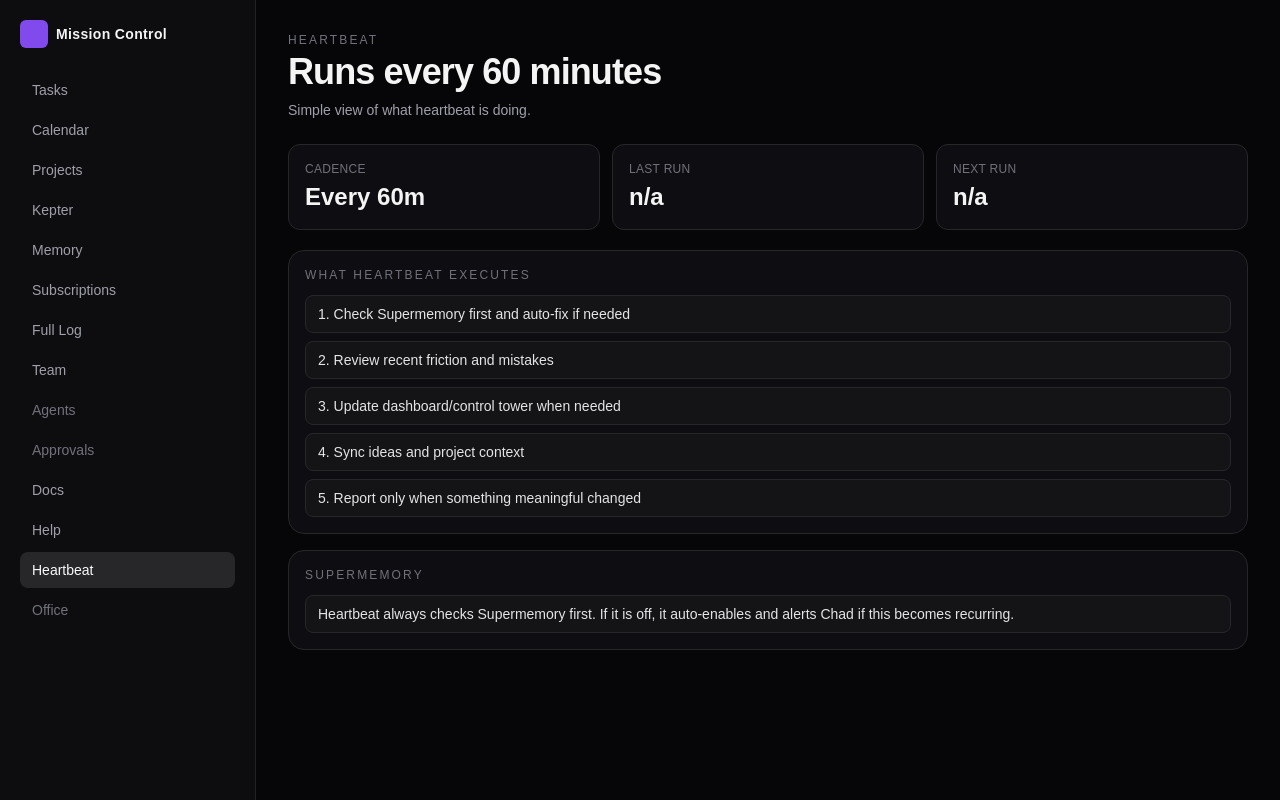
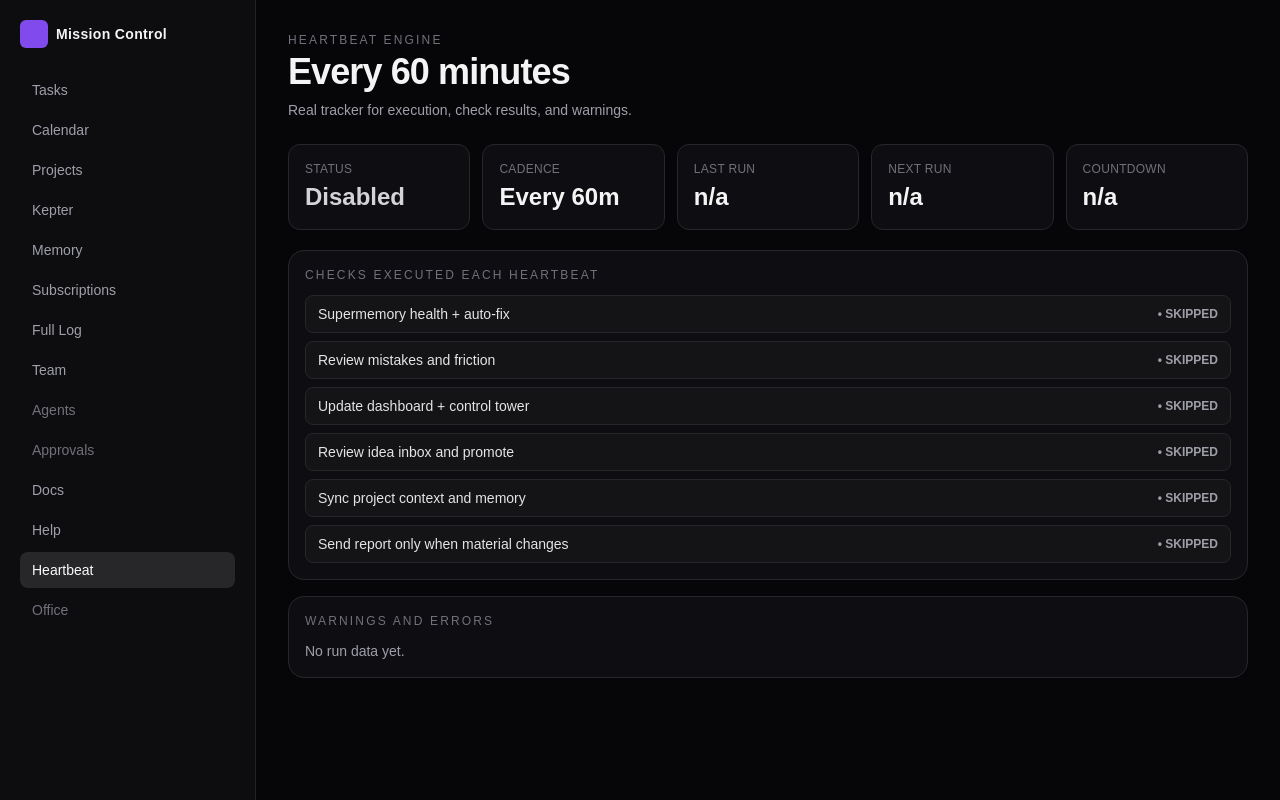
Before and after one commit to maltch1977/mission_control, a Next.js app in the folder mission-control/: page /heartbeat in a window 1280 px wide. Built offline with nearby package versions, Linux system fonts and the light colour scheme; no server answers; the database is empty.

Commit message:
Heartbeat engine: real run/check tracker with status, countdown, and SQL schema

```diff
--- a/mission-control/src/app/heartbeat/page.tsx
+++ b/mission-control/src/app/heartbeat/page.tsx
@@ -4,63 +4,158 @@ import { useEffect, useMemo, useState } from "react";
 import { Sidebar } from "@/components/sidebar";
 import { supabase } from "@/lib/supabase";
 
-type HeartbeatEntry = {
+type HeartbeatRun = {
   id: string;
-  title: string;
-  summary: string;
-  date_key: string;
+  ran_at: string;
+  status: "active" | "delayed" | "disabled" | "error";
+  duration_ms: number | null;
+  supermemory_ok: boolean | null;
+  warning_count: number | null;
+  error_count: number | null;
   created_at?: string | null;
+};
+
+type HeartbeatCheck = {
+  id: string;
+  run_id: string;
+  check_key: string;
+  result: "pass" | "fail" | "skipped";
+  message: string | null;
+  completed_at: string | null;
+};
+
+type MemoryFallback = {
+  id: string;
+  created_at: string | null;
 };
 
 const CADENCE_MINUTES = 60;
 
-const actions = [
-  "Check Supermemory first and auto-fix if needed",
-  "Review recent friction and mistakes",
-  "Update dashboard/control tower when needed",
-  "Sync ideas and project context",
-  "Report only when something meaningful changed",
+const checkCatalog = [
+  { key: "supermemory", label: "Supermemory health + auto-fix" },
+  { key: "friction-review", label: "Review mistakes and friction" },
+  { key: "ops-sync", label: "Update dashboard + control tower" },
+  { key: "ideas-sync", label: "Review idea inbox and promote" },
+  { key: "project-sync", label: "Sync project context and memory" },
+  { key: "reporting", label: "Send report only when material changes" },
 ];
 
 export default function HeartbeatPage() {
-  const [rows, setRows] = useState<HeartbeatEntry[]>([]);
+  const [runs, setRuns] = useState<HeartbeatRun[]>([]);
+  const [checks, setChecks] = useState<HeartbeatCheck[]>([]);
+  const [fallback, setFallback] = useState<MemoryFallback[]>([]);
+  const [setupRequired, setSetupRequired] = useState(false);
+  const [now, setNow] = useState(Date.now());
+
+  useEffect(() => {
+    const timer = setInterval(() => setNow(Date.now()), 1000);
+    return () => clearInterval(timer);
+  }, []);
 
   useEffect(() => {
     const load = async () => {
       if (!supabase) return;
-      const { data } = await supabase
-        .from("memory_entries")
-        .select("id,title,summary,date_key,created_at")
-        .eq("source", "heartbeat")
-        .order("date_key", { ascending: false })
-        .limit(20);
-      if (data) setRows(data as HeartbeatEntry[]);
+
+      const runsResp = await supabase
+        .from("heartbeat_runs")
+        .select("id,ran_at,status,duration_ms,supermemory_ok,warning_count,error_count,created_at")
+        .order("ran_at", { ascending: false })
+        .limit(40);
+
+      if (runsResp.error) {
+        const msg = runsResp.error.message.toLowerCase();
+        if (msg.includes("does not exist") || msg.includes("relation")) {
+          setSetupRequired(true);
+        }
+      }
+
+      if (runsResp.data) {
+        const cleaned = (runsResp.data as HeartbeatRun[]).filter((r) => new Date(r.ran_at).getTime() <= Date.now() + 2 * 60 * 1000);
+        setRuns(cleaned);
+
+        const latestRunId = cleaned[0]?.id;
+        if (latestRunId) {
+          const checksResp = await supabase
+            .from("heartbeat_checks")
+            .select("id,run_id,check_key,result,message,completed_at")
+            .eq("run_id", latestRunId)
+            .order("check_key", { ascending: true });
+
+          if (checksResp.data) setChecks(checksResp.data as HeartbeatCheck[]);
+        }
+      }
+
+      // fallback for environments not yet logging heartbeat_runs
+      if (!runsResp.data || runsResp.data.length === 0) {
+        const fallbackResp = await supabase
+          .from("memory_entries")
+          .select("id,created_at")
+          .eq("source", "heartbeat")
+          .order("created_at", { ascending: false })
+          .limit(10);
+        if (fallbackResp.data) setFallback(fallbackResp.data as MemoryFallback[]);
+      }
     };
+
     void load();
   }, []);
 
-  const timeline = useMemo(() => {
-    const nowMs = Date.now();
-    return rows
-      .filter((r) => !!r.created_at)
-      .map((r) => ({ ...r, ts: new Date(r.created_at as string) }))
-      .filter((r) => !Number.isNaN(r.ts.getTime()))
-      // guardrail: ignore future timestamps beyond 2 minutes
-      .filter((r) => r.ts.getTime() <= nowMs + 2 * 60 * 1000)
-      .sort((a, b) => b.ts.getTime() - a.ts.getTime());
-  }, [rows]);
+  const lastRun = useMemo(() => {
+    if (runs.length > 0) return new Date(runs[0].ran_at);
+    if (fallback[0]?.created_at) return new Date(fallback[0].created_at);
+    return null;
+  }, [runs, fallback]);
 
-  const lastRun = timeline[0]?.ts ?? null;
-  const nextRun = lastRun ? new Date(lastRun.getTime() + CADENCE_MINUTES * 60000) : null;
+  const nextRun = lastRun ? new Date(lastRun.getTime() + CADENCE_MINUTES * 60_000) : null;
 
-  const formatClock = (d: Date) =>
-    d.toLocaleTimeString([], {
-      hour: "numeric",
-      minute: "2-digit",
-    });
+  const countdown = useMemo(() => {
+    if (!nextRun) return "n/a";
+    const diff = nextRun.getTime() - now;
+    if (diff <= 0) return "Due now";
+    const total = Math.floor(diff / 1000);
+    const m = Math.floor(total / 60)
+      .toString()
+      .padStart(2, "0");
+    const s = Math.floor(total % 60)
+      .toString()
+      .padStart(2, "0");
+    return `${m}:${s}`;
+  }, [nextRun, now]);
 
-  const lastRunLabel = lastRun ? formatClock(lastRun) : "n/a";
-  const nextRunLabel = nextRun ? formatClock(nextRun) : "n/a";
+  const status = useMemo(() => {
+    if (runs[0]?.status) return runs[0].status;
+    if (!lastRun) return "disabled" as const;
+    const ageMin = Math.floor((now - lastRun.getTime()) / 60_000);
+    return ageMin <= 75 ? ("active" as const) : ("delayed" as const);
+  }, [runs, lastRun, now]);
+
+  const statusLabel =
+    status === "active"
+      ? "Active"
+      : status === "delayed"
+      ? "Delayed"
+      : status === "error"
+      ? "Error"
+      : "Disabled";
+
+  const statusTone =
+    status === "active"
+      ? "text-emerald-300"
+      : status === "delayed"
+      ? "text-amber-300"
+      : status === "error"
+      ? "text-rose-300"
+      : "text-zinc-300";
+
+  const checksByKey = useMemo(() => new Map(checks.map((c) => [c.check_key, c])), [checks]);
+
+  const fmt = (d: Date | null) =>
+    d
+      ? d.toLocaleTimeString([], {
+          hour: "numeric",
+          minute: "2-digit",
+        })
+      : "n/a";
 
   return (
     <div className="min-h-screen bg-[#060609] text-zinc-100">
@@ -69,33 +164,58 @@ export default function HeartbeatPage() {
 
         <main className="flex-1 px-5 py-6 md:px-8 md:py-8">
           <header className="mb-6">
-            <p className="text-xs uppercase tracking-[0.18em] text-zinc-500">Heartbeat</p>
-            <h1 className="mt-1 text-4xl font-semibold tracking-tight">Runs every 60 minutes</h1>
-            <p className="mt-2 text-sm text-zinc-400">Simple view of what heartbeat is doing.</p>
+            <p className="text-xs uppercase tracking-[0.18em] text-zinc-500">Heartbeat Engine</p>
+            <h1 className="mt-1 text-4xl font-semibold tracking-tight">Every 60 minutes</h1>
+            <p className="mt-2 text-sm text-zinc-400">Real tracker for execution, check results, and warnings.</p>
           </header>
 
-          <section className="mb-5 grid grid-cols-1 gap-3 md:grid-cols-3">
+          <section className="mb-5 grid grid-cols-2 gap-3 md:grid-cols-5">
+            <Stat label="Status" value={statusLabel} tone={statusTone} />
             <Stat label="Cadence" value="Every 60m" />
-            <Stat label="Last Run" value={lastRunLabel} />
-            <Stat label="Next Run" value={nextRunLabel} />
+            <Stat label="Last Run" value={fmt(lastRun)} />
+            <Stat label="Next Run" value={fmt(nextRun)} />
+            <Stat label="Countdown" value={countdown} />
           </section>
 
           <section className="mb-4 rounded-2xl border border-zinc-800 bg-[#0e0e12] p-4">
-            <h2 className="mb-3 text-xs uppercase tracking-[0.18em] text-zinc-500">What heartbeat executes</h2>
+            <h2 className="mb-3 text-xs uppercase tracking-[0.18em] text-zinc-500">Checks executed each heartbeat</h2>
             <div className="space-y-2">
-              {actions.map((item, i) => (
-                <div key={item} className="rounded-lg border border-zinc-800 bg-zinc-900/60 px-3 py-2 text-sm text-zinc-200">
-                  {i + 1}. {item}
-                </div>
-              ))}
+              {checkCatalog.map((item) => {
+                const row = checksByKey.get(item.key);
+                const result = row?.result || "skipped";
+                const color = result === "pass" ? "text-emerald-300" : result === "fail" ? "text-rose-300" : "text-zinc-400";
+                const icon = result === "pass" ? "✓" : result === "fail" ? "✕" : "•";
+                return (
+                  <div key={item.key} className="rounded-lg border border-zinc-800 bg-zinc-900/60 px-3 py-2">
+                    <div className="flex items-center justify-between gap-3">
+                      <p className="text-sm text-zinc-200">{item.label}</p>
+                      <p className={`text-xs font-semibold ${color}`}>
+                        {icon} {result.toUpperCase()}
+                      </p>
+                    </div>
+                    {row?.message ? <p className="mt-1 text-xs text-zinc-400">{row.message}</p> : null}
+                  </div>
+                );
+              })}
             </div>
           </section>
 
           <section className="rounded-2xl border border-zinc-800 bg-[#0e0e12] p-4">
-            <h2 className="mb-3 text-xs uppercase tracking-[0.18em] text-zinc-500">Supermemory</h2>
-            <div className="rounded-lg border border-zinc-800 bg-zinc-900/60 px-3 py-2 text-sm text-zinc-200">
-              Heartbeat always checks Supermemory first. If it is off, it auto-enables and alerts Chad if this becomes recurring.
-            </div>
+            <h2 className="mb-3 text-xs uppercase tracking-[0.18em] text-zinc-500">Warnings and errors</h2>
+            {runs[0] ? (
+              <div className="space-y-2 text-sm text-zinc-200">
+                <p>Warnings: {runs[0].warning_count ?? 0}</p>
+                <p>Errors: {runs[0].error_count ?? 0}</p>
+                <p>Supermemory: {runs[0].supermemory_ok ? "OK" : runs[0].supermemory_ok === false ? "FAIL" : "Unknown"}</p>
+              </div>
+            ) : (
+              <p className="text-sm text-zinc-400">No run data yet.</p>
+            )}
+            {setupRequired ? (
+              <p className="mt-3 text-xs text-amber-300">
+                Setup required: create heartbeat_runs and heartbeat_checks tables. See mission-control/HEARTBEAT_ENGINE.sql
+              </p>
+            ) : null}
           </section>
         </main>
       </div>
@@ -103,11 +223,11 @@ export default function HeartbeatPage() {
   );
 }
 
-function Stat({ label, value }: { label: string; value: string }) {
+function Stat({ label, value, tone = "text-zinc-100" }: { label: string; value: string; tone?: string }) {
   return (
     <div className="rounded-xl border border-zinc-800 bg-[#0e0e12] p-4">
       <p className="text-xs uppercase tracking-wide text-zinc-500">{label}</p>
-      <p className="mt-1 text-2xl font-semibold text-zinc-100">{value}</p>
+      <p className={`mt-1 text-2xl font-semibold ${tone}`}>{value}</p>
     </div>
   );
 }
```
Also changed, not shown: 1 other file (tests, documents, lock files or other folders).
